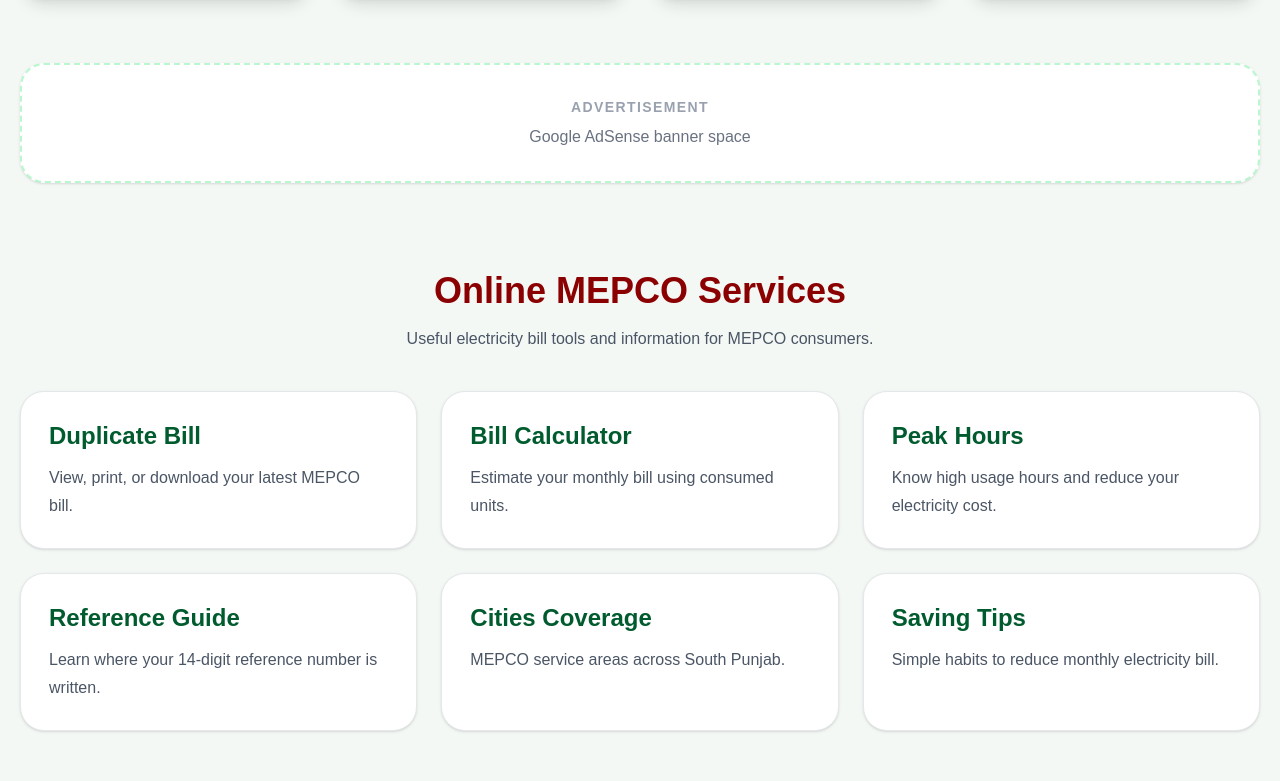
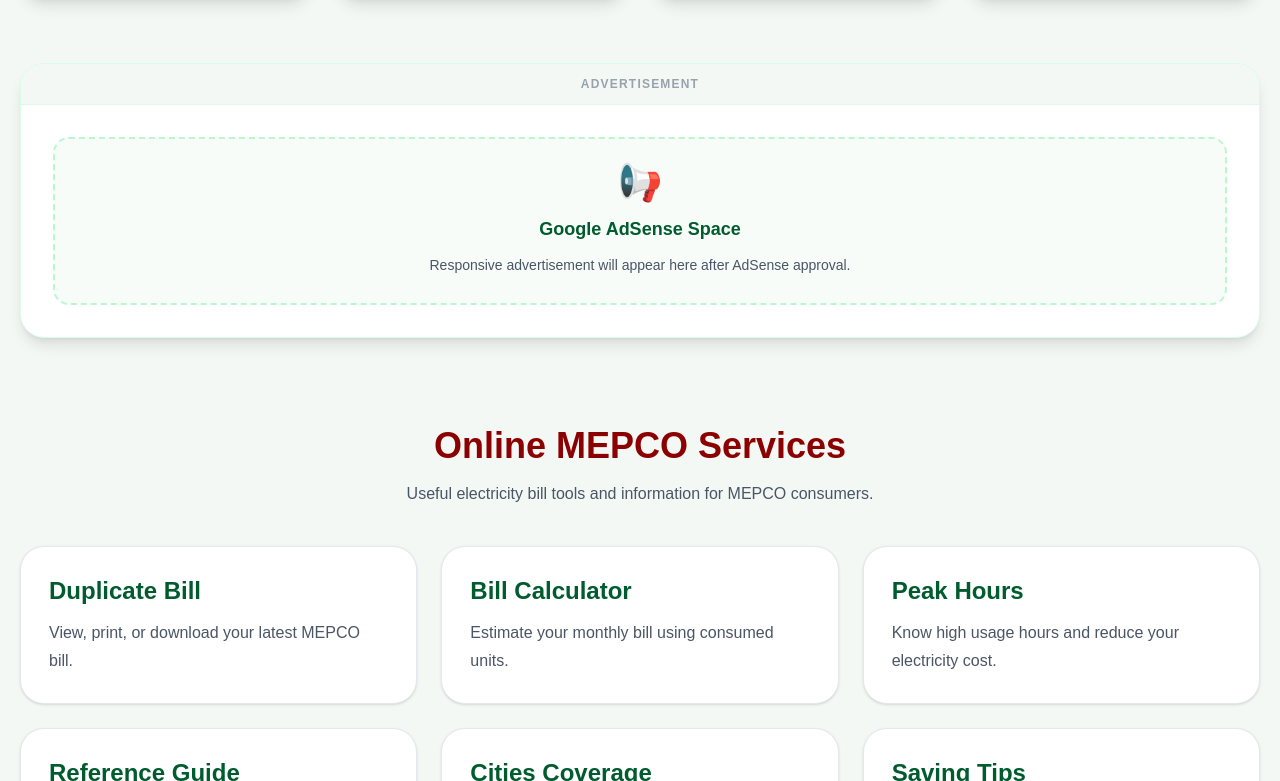
Before and after one commit to drabubakar17-svg/mepco-website, a Next.js app: page / in a window 1280 px wide. Shown: the part 1139-1920 px from the top of the page. Built offline with nearby package versions, Linux system fonts and the light colour scheme.

Commit message:
Upgraded homepage advertisement section

```diff
--- a/app/page.tsx
+++ b/app/page.tsx
@@ -749,16 +749,35 @@
 
   </div>
 </section>
-<section className="mx-auto max-w-7xl px-5 py-6">
-  <div className="rounded-3xl border-2 border-dashed border-green-200 bg-white p-8 text-center shadow-sm">
-    <p className="text-sm font-bold uppercase tracking-widest text-gray-400">
-      Advertisement
-    </p>
-    <p className="mt-2 text-gray-500">
-      Google AdSense banner space
-    </p>
-  </div>
-</section>   <section id="services" className="mx-auto max-w-7xl px-5 py-16">
+<section className="mx-auto max-w-7xl px-5 py-6" aria-label="Advertisement">
+  <div className="overflow-hidden rounded-3xl border border-green-100 bg-white shadow-lg">
+
+    <div className="border-b border-green-100 bg-[#f4f8f5] px-5 py-3">
+      <p className="text-center text-xs font-black uppercase tracking-widest text-gray-400">
+        Advertisement
+      </p>
+    </div>
+
+    <div className="flex min-h-[120px] items-center justify-center p-8">
+      <div className="w-full rounded-2xl border-2 border-dashed border-green-200 bg-[#f8fcf9] p-6 text-center">
+
+        <div className="mb-3 text-4xl">
+          📢
+        </div>
+
+        <h3 className="text-lg font-black text-[#005b2e]">
+          Google AdSense Space
+        </h3>
+
+        <p className="mt-2 text-sm leading-7 text-gray-600">
+          Responsive advertisement will appear here after AdSense approval.
+        </p>
+
+      </div>
+    </div>
+
+  </div>
+</section>  <section id="services" className="mx-auto max-w-7xl px-5 py-16">
         <h2 className="text-center text-4xl font-black text-[#8B0000]">Online MEPCO Services</h2>
         <p className="mx-auto mt-4 max-w-2xl text-center text-gray-600">
           Useful electricity bill tools and information for MEPCO consumers.
```
